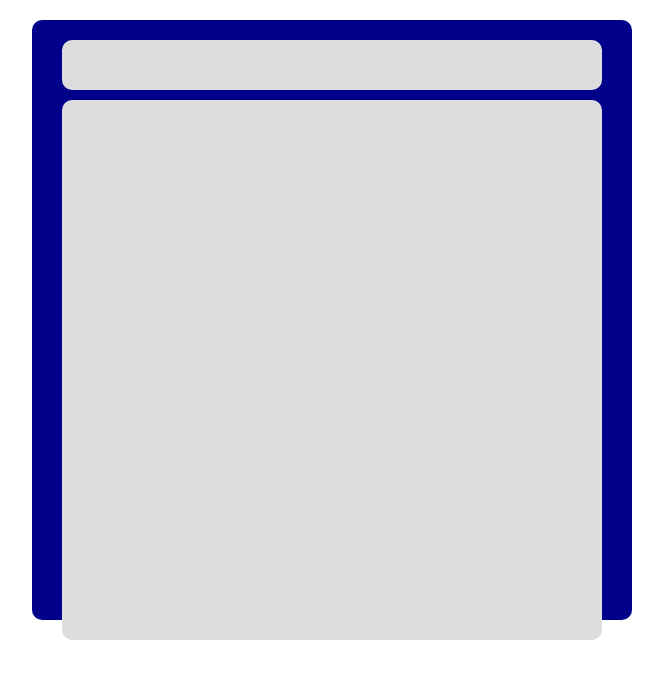
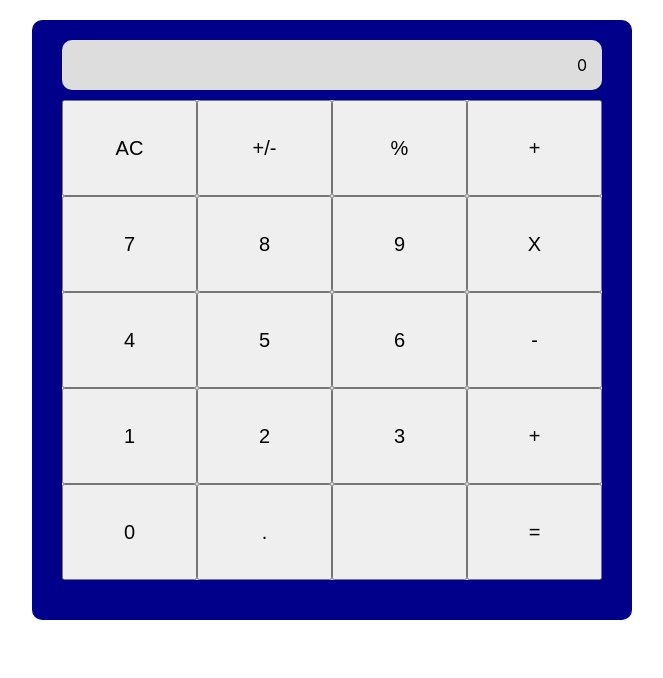
Before and after one commit to zinagithub/calculator-tool, a React (Create React App) app: page / in a window 1280 px wide. Shown: the top 678 px of the page, without its empty margins (308-971 px from the left). Built offline with nearby package versions, Linux system fonts and the light colour scheme.

Commit message:
Implement the Display-Button-ButtonPanel components

```diff
--- a/src/components/App.css
+++ b/src/components/App.css
@@ -2,28 +2,37 @@
   background: DarkBlue;
   border-radius: 10px;
   height: 600px;
+  margin: 20px auto;
   max-width: 600px;
-  margin: 20px auto;
+}
+.display,
+.buttonPanel {
+    background: #DDD;
+    border-radius: 10px;
+    position : relative;
+    margin : 10px auto;
+    top : 20px;
+    width : 90%;
+}
+.display{
+  height: 50px;
+
+  text-align: right;
 
 }
-
-
-.display{
-  background: #DDD;
-  border-radius: 10px;
-  height: 50px;
-  position : relative;
-  margin : 10px auto;
-  top : 20px;
-  width : 90%;
+.display p {
+   padding: 15px;
+   vertical-align: middle;
 }
 
 .buttonPanel{
-  background: #DDD;
-  border-radius: 10px;
-  height: 90%;
-  position : relative;
-  margin : 10px auto;
-  top : 20px;
-  width : 90%;
+  height: 80%;
 }
+.butCal{
+  color : black;
+  float : left;
+  font-size: 20px;
+  height: 96px;
+  width: 135px;
+
+}
--- a/src/components/App.js
+++ b/src/components/App.js
@@ -1,4 +1,4 @@
-import React, { Component } from 'react';
+import React from 'react';
 import Display from './Display';
 import ButtonPanel from './ButtonPanel';
 import './App.css';
@@ -10,8 +10,8 @@ class App extends React.Component {
     return (
       <div className='Container'>
 
-       <Display />
-       <ButtonPanel />
+       <Display result  />
+       <ButtonPanel  />
       </div>
     );
   }
--- a/src/components/Button.js
+++ b/src/components/Button.js
@@ -0,0 +1,16 @@
+import React from 'react';
+
+
+class Button extends React.Component {
+
+  render() {
+    return (
+      <div >
+         <button className = 'butCal'> {this.props.value} </button>
+
+      </div>
+    );
+  }
+}
+
+export default Button;
--- a/src/components/ButtonPanel.js
+++ b/src/components/ButtonPanel.js
@@ -1,12 +1,26 @@
-import React, { Component } from 'react';
-import './App.css';
+import React from 'react';
+import Button from './Button';
+
 
 class ButtonPanel extends React.Component {
+constructor () {
+    super();
+    this.state = {
+      panelElm : ['AC', '+/-', '%', '+',
+                  '7', '8', '9', 'X',
+                  '4', '5', '6', '-',
+                  '1', '2', '3', '+',
+                  '0', '.', '','=']
+    }
+  }
 
   render() {
     return (
       <div className='buttonPanel'>
+         {this.state.panelElm.map((elm) => {
 
+             return (<Button value = {elm}  />)
+         })}
 
       </div>
     );
--- a/src/components/Display.js
+++ b/src/components/Display.js
@@ -1,16 +1,21 @@
-import React, { Component } from 'react';
-import './App.css';
+import React from 'react';
 
 class Display extends React.Component {
+	constructor () {
+    super();
+    this.state = {
+      result : 0,
+    }
+  }
 
   render() {
     return (
       <div className='display'>
-
+         <p> {this.state.result} </p>
 
       </div>
-    );
-  }
+    )
+}
 }
 
 export default Display;
```
Also changed, not shown: src/serviceWorker.js (deleted, +0 -135 lines).
